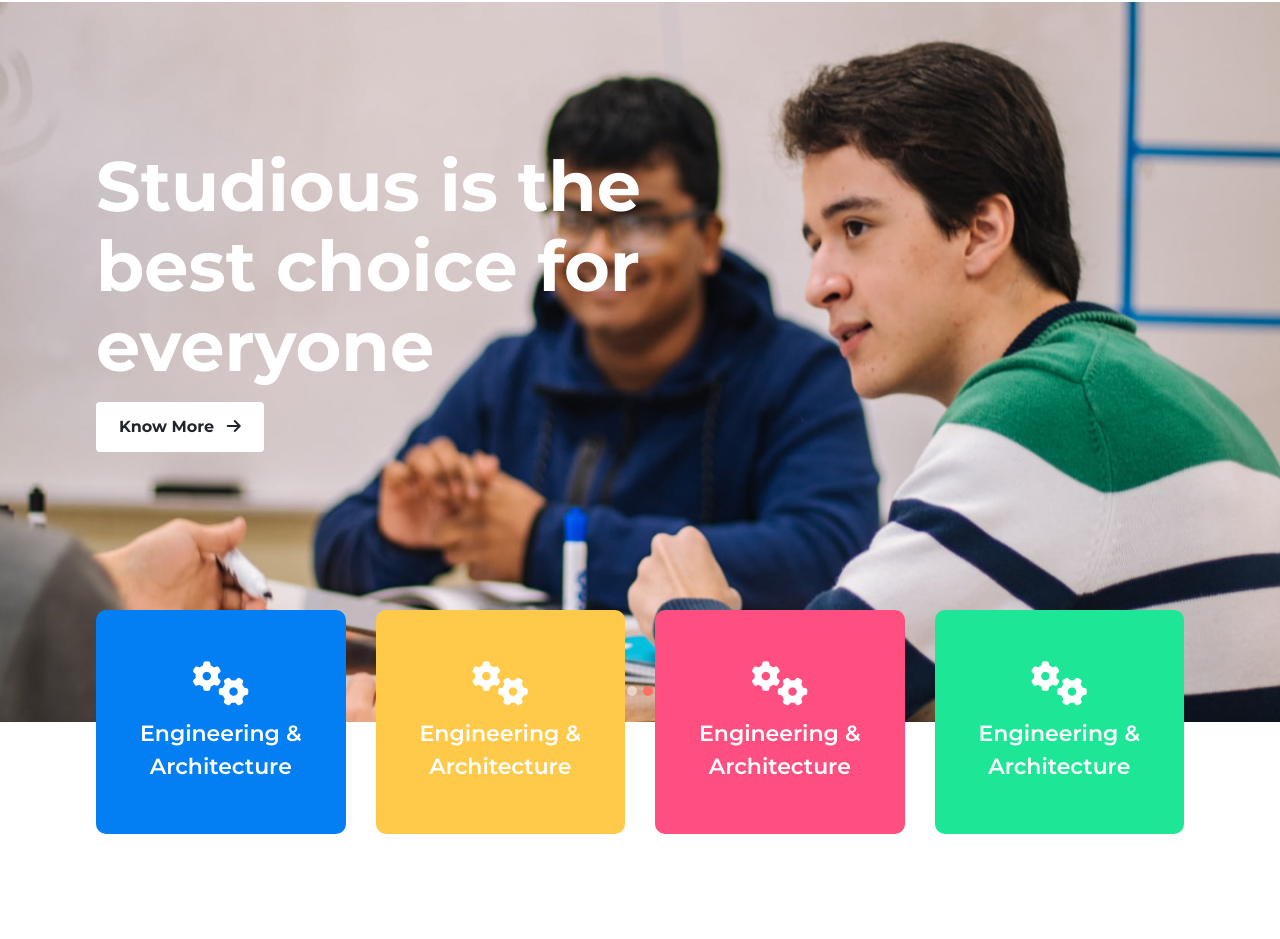
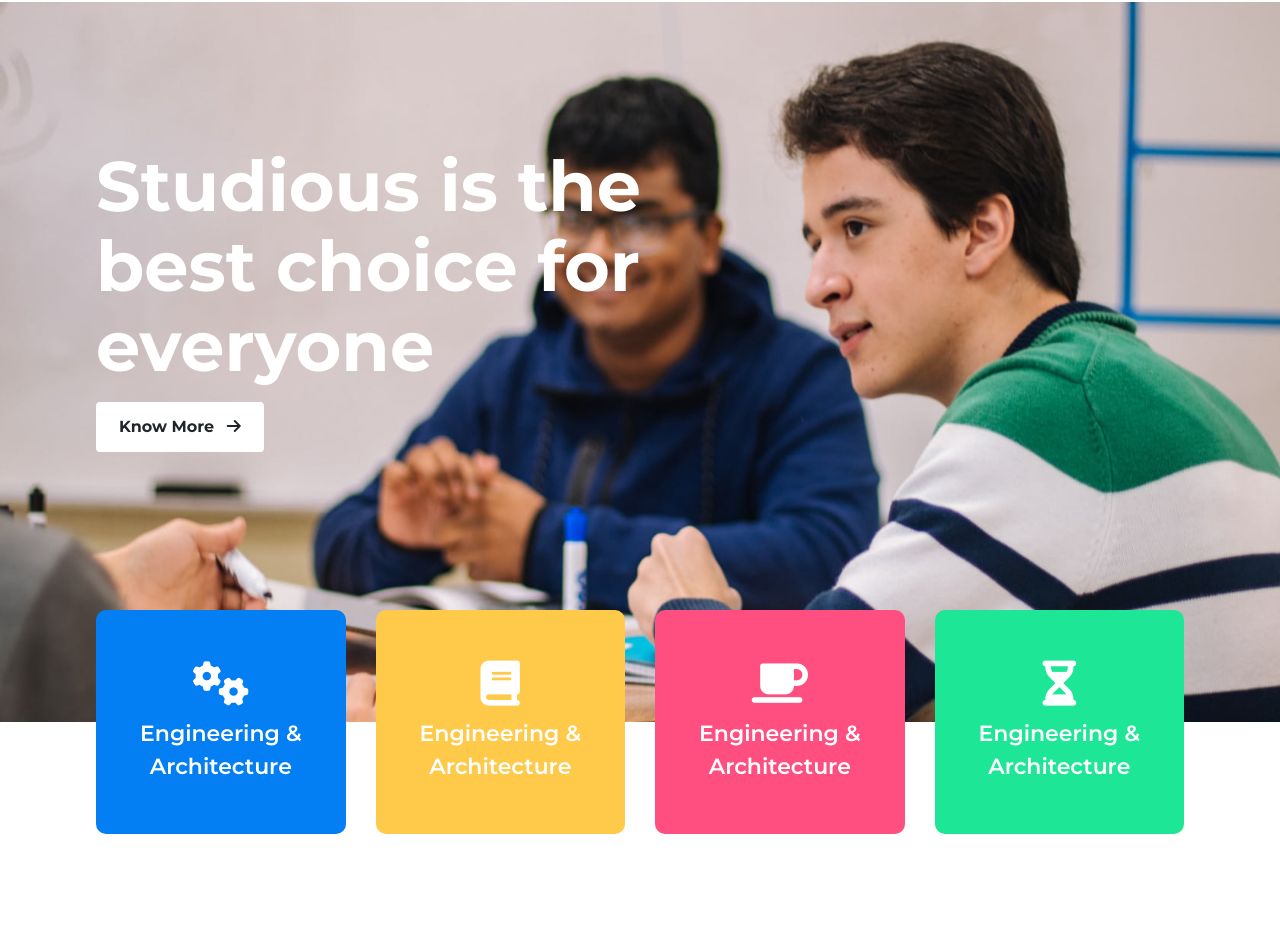
Before and after one commit to thanhle1301/1.1_project_studious, a plain HTML site: page index.html in a window 1280 px wide. Shown: the part 127-1066 px from the top of the page. Drawn offline with nearby package versions, Linux system fonts and the light colour scheme.

Commit message:
fix icon service

```diff
--- a/CSS/index.css
+++ b/CSS/index.css
@@ -279,13 +279,13 @@ header .header__nav button {
   width: 10px;
   height: 10px;
   border-radius: 50%;
-  background-color: white;
+  background-color: transparent;
 }
 .banner li.active {
   width: 10px;
   height: 10px;
   border-radius: 50%;
-  background-color: #ff6e65;
+  background-color: transparent;
 }
 
 .banner .carousel-item .banner__text {
--- a/index.html
+++ b/index.html
@@ -204,19 +204,19 @@
         </div>
         <div class="col-lg-3 col-md-6 col-12 mb-3">
           <div class="service__item service__item2">
-            <i class="fa fa-cogs"></i>
+            <i class="fa fa-book"></i>
             <a href="#">Engineering & <br>Architecture</a>
           </div>
         </div>
         <div class="col-lg-3 col-md-6 col-12 mb-3">
           <div class="service__item service__item3">
-            <i class="fa fa-cogs"></i>
+            <i class="fa fa-coffee"></i>
             <a href="#">Engineering & <br>Architecture</a>
           </div>
         </div>
         <div class="col-lg-3 col-md-6 col-12 mb-3">
           <div class="service__item service__item4">
-            <i class="fa fa-cogs"></i>
+            <i class="fa fa-hourglass-half"></i>
             <a href="#">Engineering & <br>Architecture</a>
           </div>
         </div>
```
